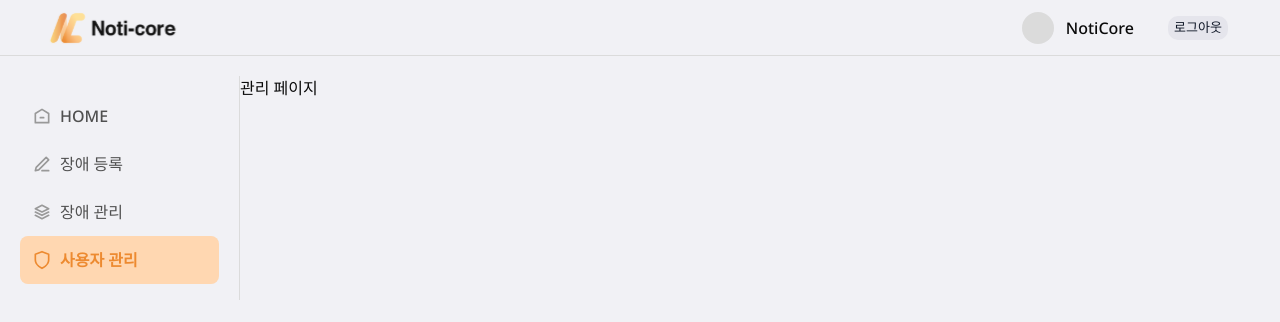
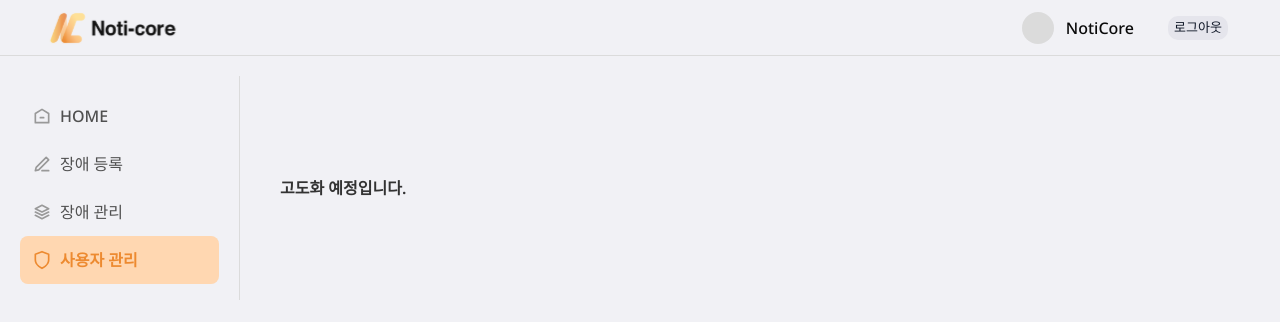
Before and after one commit to swyp-2-team/frontier, a React (Vite) app: page /management in a window 1280 px wide. Shown: the top 322 px of the page. Built offline with nearby package versions, Linux system fonts and the light colour scheme; no server answers; sample sign-in values are in the browser's storage; a web font is replaced by a local one.

Commit message:
Hotfix: 사용자 관리 페이지 문구 변경

```diff
--- a/src/pages/MntPage/MntPage.tsx
+++ b/src/pages/MntPage/MntPage.tsx
@@ -1,3 +1,7 @@
 export default function MntPage() {
-  return <div>관리 페이지</div>;
+  return (
+    <div className="flex flex-col items-center justify-center px-10 body-16_SB text-gray-800">
+      고도화 예정입니다.
+    </div>
+  );
 }
```
